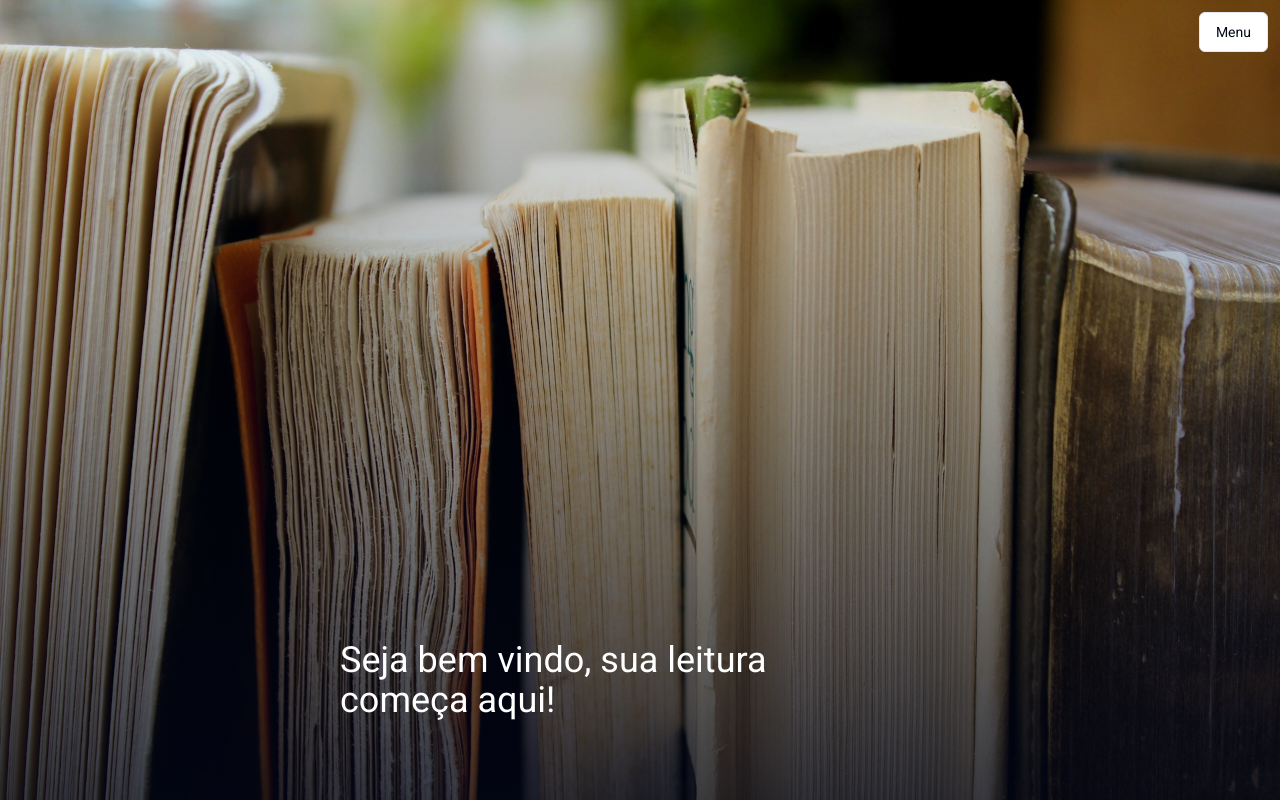
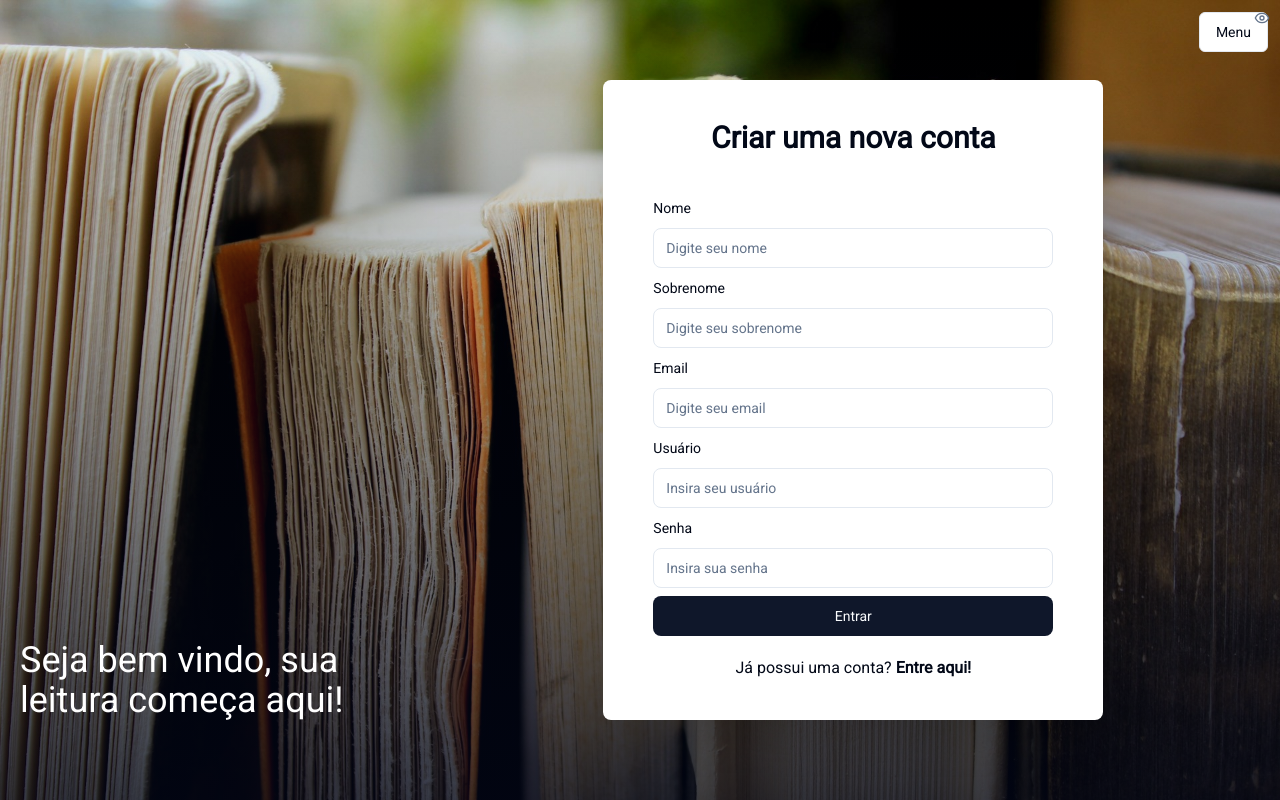
Before and after one commit to clarammenezes/projeto-n695-frontend, a Next.js app: page /signup in a window 1280 px wide. Built offline with nearby package versions, Linux system fonts and the light colour scheme; no server answers.

Commit message:
fix: signin and signup pages

```diff
--- a/src/app/signin/page.tsx
+++ b/src/app/signin/page.tsx
@@ -87,7 +87,7 @@ export default function SignInPage() {
                     initial={{ opacity: 0, x: -100 }}
                     animate={{ opacity: 1, x: 0 }}
                     transition={{ duration: 0.75 }}
-                    className="2xl:w-[600px] 2xl:h-[95%] sm:h-[80%] sm:w-[50%] flex flex-col justify-center items-center shadow-2xl rounded-lg bg-white"
+                    className="h-[70%] w-[90%] xl:w-[500px] xl:h-[80%] 2xl:w-[600px] 2xl:h-[95%] flex flex-col justify-center items-center shadow-2xl rounded-lg bg-white"
 
                 >
                     <h3 className="font-semibold text-4xl mb-10" >Entrar em sua conta</h3>
@@ -100,7 +100,7 @@ export default function SignInPage() {
                                     <FormItem>
                                         <FormLabel className="">Usuário</FormLabel>
                                         <FormControl>
-                                            <Input placeholder="Insira seu usuário" {...field} className="rounded-lg sm:w-[200px] 2xl:w-[500px]"/>
+                                            <Input placeholder="Insira seu usuário" {...field} className="rounded-lg w-[200px] xl:w-[400px] 2xl:w-[500px]"/>
                                         </FormControl>
                                         <FormMessage />
                                     </FormItem>
@@ -113,7 +113,7 @@ export default function SignInPage() {
                                     <FormItem>
                                         <FormLabel>Senha</FormLabel>
                                         <FormControl>
-                                            <div className="relative sm:w-[200px] 2xl:w-[500px]">
+                                            <div className="rounded-lg w-[200px] xl:w-[400px] 2xl:w-[500px]">
                                                 <Input className="rounded-lg pr-9" type={!showPassword ? "password" : "text"} placeholder="Insira sua senha" {...field} />
                                                 {!showPassword && <EyeIcon className="absolute right-0 top-0 m-2.5 h-4 w-4 text-muted-foreground hover:cursor-pointer" onClick={(e) => setShowPassword(true)}/>}
                                                 {showPassword && <EyeOff className="absolute right-0 top-0 m-2.5 h-4 w-4 text-muted-foreground hover:cursor-pointer" onClick={(e) => setShowPassword(false)}/>}
@@ -123,13 +123,13 @@ export default function SignInPage() {
                                     </FormItem>
                                 )}
                             />
-                            <Button type="submit" className="rounded-lg w-[500px]">Entrar</Button>
+                            <Button type="submit" className="rounded-lg w-[200px] xl:w-[400px] 2xl:w-[500px]">Entrar</Button>
                         </form>
                     </Form>
                     <span className="mt-10">Não possui uma conta ainda? <Link href={"/signup"} className="font-bold hover:underline ">Crie aqui!</Link></span>
                 </motion.div>
                 </div>
-                <div className="h-full w-3/6 justify-end items-end hidden 2xl:flex">
+                <div className="h-full w-3/6 justify-end items-end hidden xl:flex 2xl:flex">
                     <h1 className="text-4xl text-white mb-20 ml-5 mr-20">Seja bem-vindo de volta!</h1>
                 </div>
             </div>
--- a/src/app/signup/page.tsx
+++ b/src/app/signup/page.tsx
@@ -20,6 +20,7 @@ import { useForm } from "react-hook-form"
 import Link from "next/link"
 import { EyeIcon, EyeOff } from "lucide-react"
 import { useRouter } from "next/navigation";
+import { apiInstance } from "@/utils/api-instance";
 
 const formSchema = z.object({
     first_name: z.string().min(3, {
@@ -72,7 +73,7 @@ export default function SignUpPage() {
 
         console.log(userForm);
 
-        axios.post('https://testefaculdade.pythonanywhere.com/api/users/', userForm)
+        apiInstance.post('/users/', userForm)
             .then(function (response: any) {
 
                 console.log(response);
@@ -81,7 +82,7 @@ export default function SignUpPage() {
                     toast.error("Há algo de errado nas suas informações, por favor chegue novamente");
                 }
 
-                axios.post('https://testefaculdade.pythonanywhere.com/api/users/', {
+                apiInstance.post('/users/', {
                     username: userForm.username,
                     password: userForm.password
                 }).then(function (response: any) {
@@ -103,22 +104,22 @@ export default function SignUpPage() {
 
     return (
 
-        <div className="h-lvh w-lvw bg-[url('/sign-up.jpg')] bg-no-repeat bg-cover">
-            <div className="h-full w-full bg-gradient-to-b from-slate-950/0 to-slate-950/75 flex justify-center items-center" >
-                <div className="h-full w-3/6 justify-end items-end flex">
+        <div className="h-lvh w-lvw bg-[url('/sign-up.jpg')] bg-no-repeat bg-cover flex justify-center items-center">
+            <div className="h-full w-full bg-gradient-to-b from-slate-950/0 to-slate-950/75 flex justify-center items-center">
+                <div className="h-full w-3/6 justify-end items-end hidden xl:flex 2xl:flex">
                     <h1 className="text-4xl text-white mb-20 ml-5 mr-20">Seja bem vindo, sua leitura começa aqui!</h1>
                 </div>
-                <div className="h-full w-3/6 hidden 2xl:flex justify-center items-center">
+                <div className="h-full w-full xl:h-full xl:w-full 2xl:h-full 2xl:w-3/6 flex justify-center items-center">
                 <motion.div
                     initial={{ opacity: 0, x: 100 }}
                     animate={{ opacity: 1, x: 0 }}
                     transition={{ duration: 0.75 }}
-                    className="2xl:w-[600px] 2xl:h-[95%] sm:h-[80%] sm:w-[50%] flex flex-col justify-center items-center shadow-2xl rounded-lg bg-white"
+                    className="h-[70%] w-[90%] xl:w-[500px] xl:h-[80%] 2xl:w-[600px] 2xl:h-[95%] flex flex-col justify-center items-center shadow-2xl rounded-lg bg-white"
 
                 >
-                    <h3 className="font-semibold text-4xl mb-10" >Entrar em sua conta</h3>
+                    <h3 className="font-semibold text-3xl 2xl:text-4xl mb-10" >Criar uma nova conta</h3>
                     <Form {...form}>
-                        <form onSubmit={form.handleSubmit(onSubmit)} className="space-y-8">
+                        <form onSubmit={form.handleSubmit(onSubmit)} className="space-y-2 2xl:space-y-8">
                             <FormField
                                 control={form.control}
                                 name = "first_name"
@@ -126,7 +127,7 @@ export default function SignUpPage() {
                                     <FormItem>
                                         <FormLabel className="">Nome</FormLabel>
                                         <FormControl>
-                                            <Input placeholder="Digite seu nome" {...field} className="rounded-lg sm:w-[200px] 2xl:w-[500px]"/>
+                                            <Input placeholder="Digite seu nome" {...field} className="rounded-lg w-[200px] xl:w-[400px] 2xl:w-[500px]"/>
                                         </FormControl>
                                         <FormMessage />
                                     </FormItem>
@@ -139,7 +140,7 @@ export default function SignUpPage() {
                                     <FormItem>
                                         <FormLabel className="">Sobrenome</FormLabel>
                                         <FormControl>
-                                            <Input placeholder="Digite seu sobrenome" {...field} className="rounded-lg sm:w-[200px] 2xl:w-[500px]"/>
+                                            <Input placeholder="Digite seu sobrenome" {...field} className="rounded-lg w-[200px] xl:w-[400px] 2xl:w-[500px]"/>
                                         </FormControl>
                                         <FormMessage />
                                     </FormItem>
@@ -152,7 +153,7 @@ export default function SignUpPage() {
                                     <FormItem>
                                         <FormLabel className="">Email</FormLabel>
                                         <FormControl>
-                                            <Input placeholder="Digite seu email" {...field} className="rounded-lg sm:w-[200px] 2xl:w-[500px]"/>
+                                            <Input placeholder="Digite seu email" {...field} className="rounded-lg w-[200px] xl:w-[400px] 2xl:w-[500px]"/>
                                         </FormControl>
                                         <FormMessage />
                                     </FormItem>
@@ -165,7 +166,7 @@ export default function SignUpPage() {
                                     <FormItem>
                                         <FormLabel className="">Usuário</FormLabel>
                                         <FormControl>
-                                            <Input placeholder="Insira seu usuário" {...field} className="rounded-lg sm:w-[200px] 2xl:w-[500px]"/>
+                                            <Input placeholder="Insira seu usuário" {...field} className="rounded-lg w-[200px] xl:w-[400px] 2xl:w-[500px]"/>
                                         </FormControl>
                                         <FormMessage />
                                     </FormItem>
@@ -178,7 +179,7 @@ export default function SignUpPage() {
                                     <FormItem>
                                         <FormLabel>Senha</FormLabel>
                                         <FormControl>
-                                            <div className="relative sm:w-[200px] 2xl:w-[500px]">
+                                            <div className="rounded-lg w-[200px] xl:w-[400px] 2xl:w-[500px]">
                                                 <Input className="rounded-lg pr-9" type={!showPassword ? "password" : "text"} placeholder="Insira sua senha" {...field} />
                                                 {!showPassword && <EyeIcon className="absolute right-0 top-0 m-2.5 h-4 w-4 text-muted-foreground hover:cursor-pointer" onClick={(e) => setShowPassword(true)}/>}
                                                 {showPassword && <EyeOff className="absolute right-0 top-0 m-2.5 h-4 w-4 text-muted-foreground hover:cursor-pointer" onClick={(e) => setShowPassword(false)}/>}
@@ -188,10 +189,10 @@ export default function SignUpPage() {
                                     </FormItem>
                                 )}
                             />
-                            <Button type="submit" className="rounded-lg w-[500px]">Entrar</Button>
+                            <Button type="submit" className="rounded-lg w-[200px] xl:w-[400px] 2xl:w-[500px">Entrar</Button>
                         </form>
                     </Form>
-                    <span className="mt-10">Já possui uma conta? <Link href={"/signin"} className="font-bold hover:underline ">Entre aqui!</Link></span>
+                    <span className="mt-5 2xl:mt-10">Já possui uma conta? <Link href={"/signin"} className="font-bold hover:underline ">Entre aqui!</Link></span>
                 </motion.div>
                 </div>
             </div>
```
